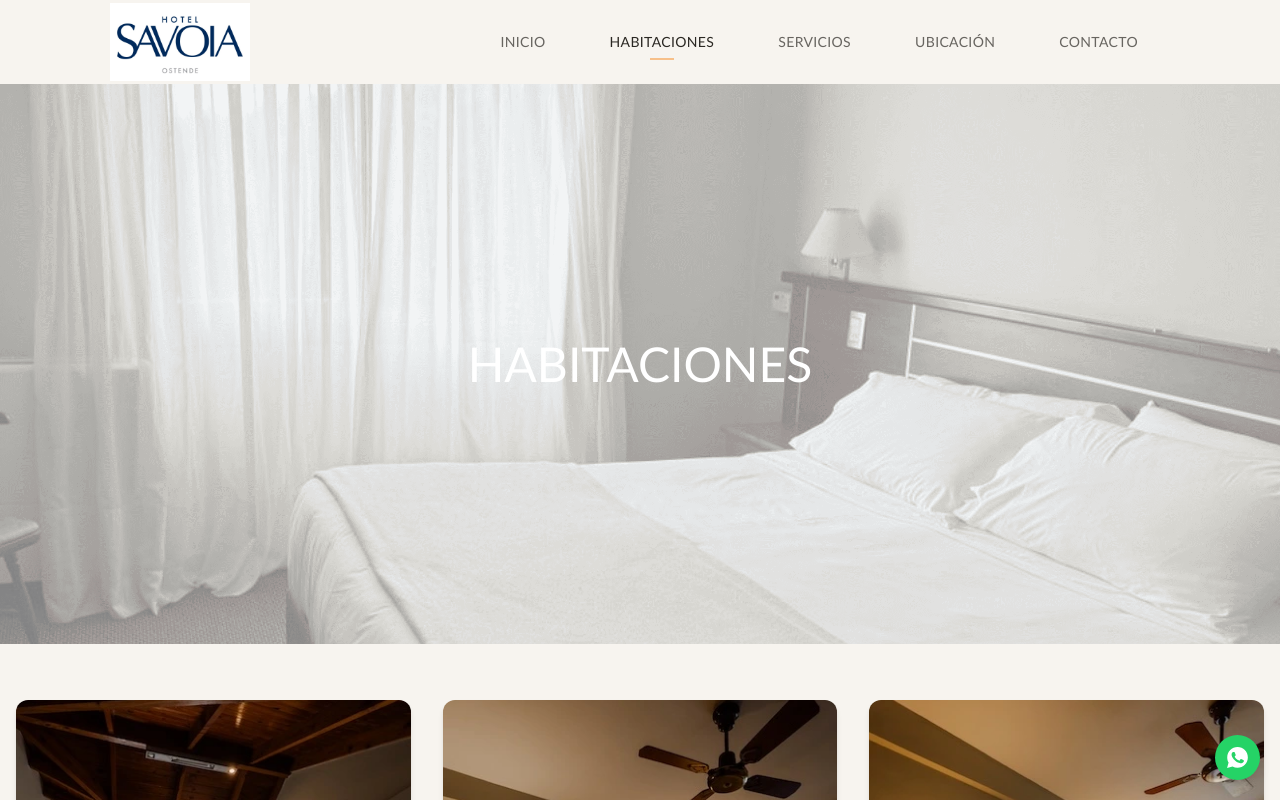
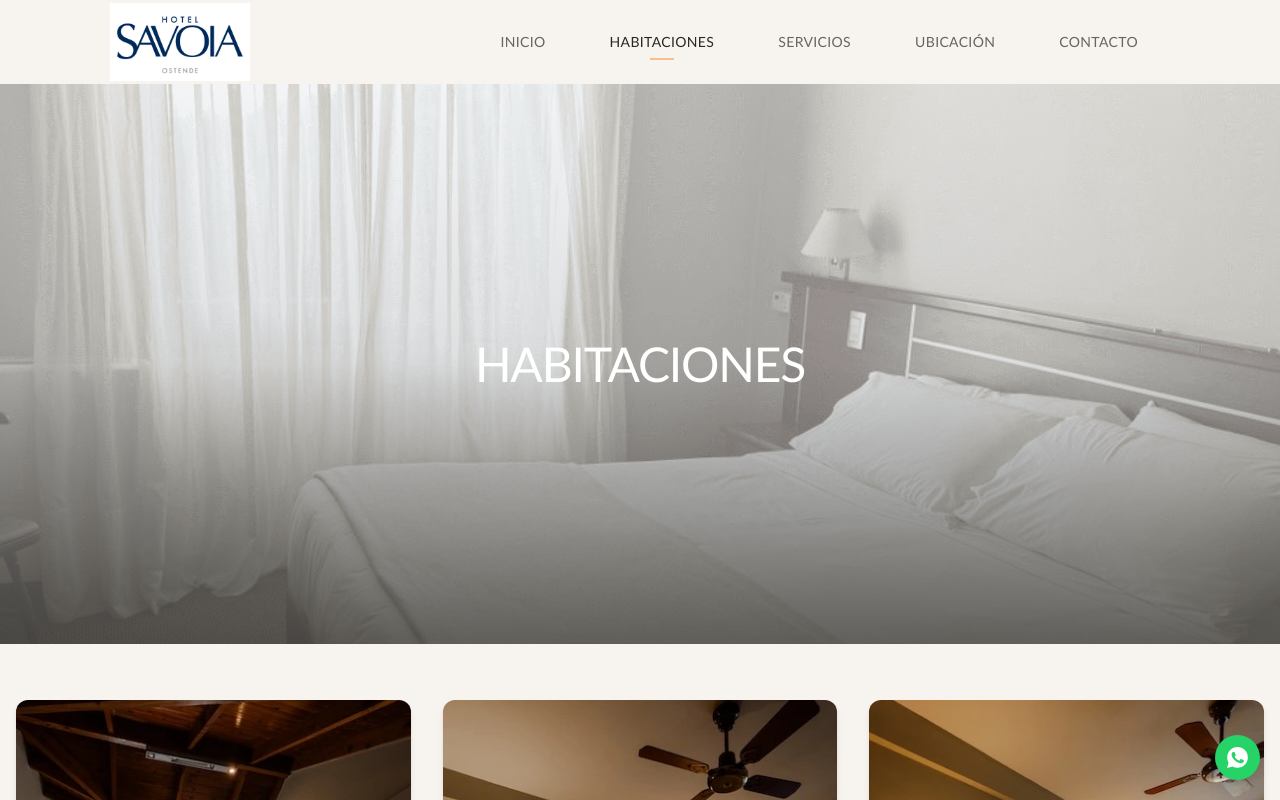
Before and after one commit to chiarasalvu/savoia, a Next.js app: page /ostende/habitaciones in a window 1280 px wide. Shown: the top 800 px of the page. Built offline with nearby package versions, Linux system fonts and the light colour scheme.

Commit message:
feat: add legibility scrim to HeroBand titles

```diff
--- a/components/HeroBand.jsx
+++ b/components/HeroBand.jsx
@@ -5,9 +5,12 @@ export default function HeroBand({ imageSrc, imageAlt, title }) {
     <div className="relative flex h-[50vh] w-full items-center justify-center md:h-[70vh]">
       <Image src={imageSrc} alt={imageAlt} fill priority className="object-cover" />
       {title && (
-        <h1 className="relative z-10 px-4 text-center text-3xl font-medium text-white md:text-5xl">
-          {title}
-        </h1>
+        <>
+          <div className="absolute inset-0 bg-gradient-to-t from-savoia-charcoal/70 via-savoia-charcoal/10 to-transparent" />
+          <h1 className="relative z-10 px-4 text-center text-4xl font-medium tracking-tight text-white md:text-5xl">
+            {title}
+          </h1>
+        </>
       )}
     </div>
   );
```
